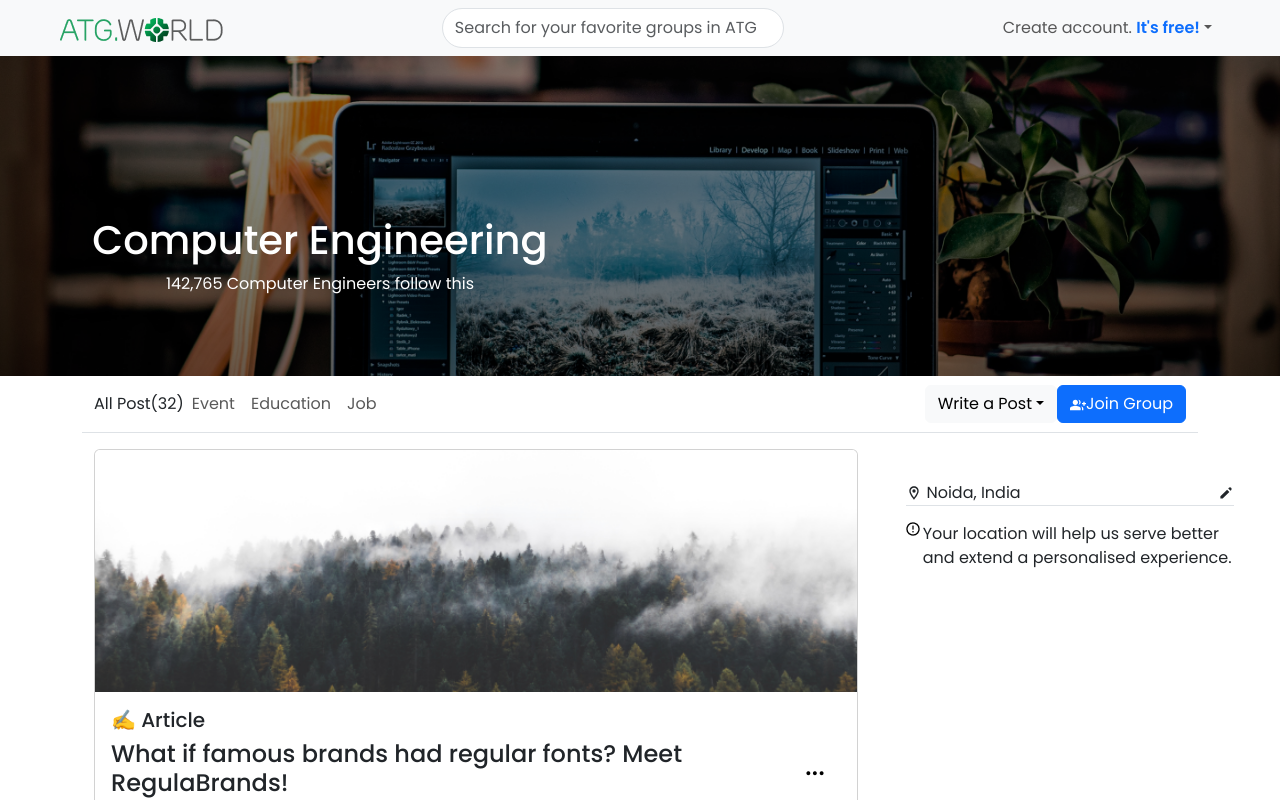
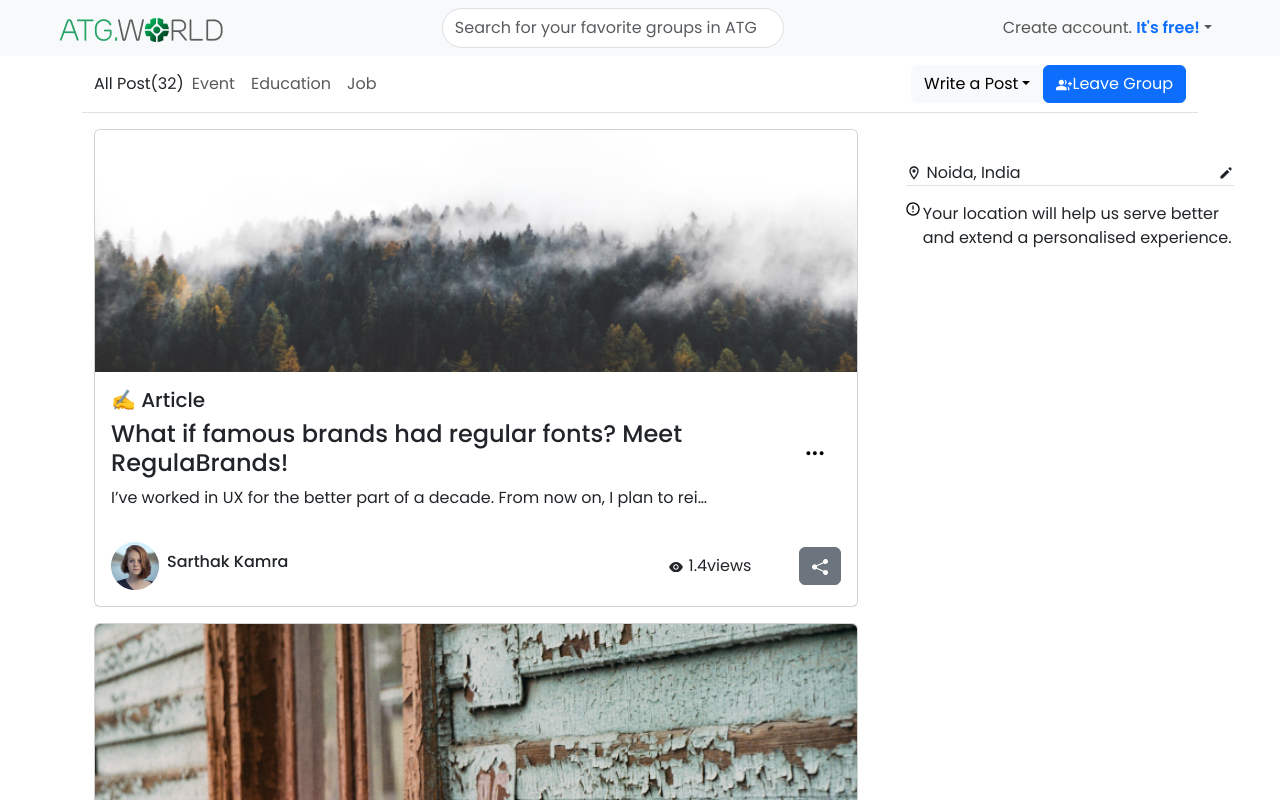
Before and after one commit to mrkamin/banao-social-media, a React (Create React App) app: page /signin in a window 1280 px wide. Shown: the top 800 px of the page. Built offline with nearby package versions, Linux system fonts and the light colour scheme.

Commit message:
Apply React Router

```diff
--- a/src/App.js
+++ b/src/App.js
@@ -1,15 +1,21 @@
+import React from "react";
+import { BrowserRouter as Router, Route, Routes } from "react-router-dom";
 import "./App.css";
-import Hero from "./components/Hero";
 import Popup from "./components/Popup";
-import HeroNav from "./components/HeroNav";
+import SignIn from "./components/SignIn";
+import Home from "./components/Home";
 
 function App() {
   return (
-    <div className="App position-relative">
-      <Popup />
-      <Hero />
-      <HeroNav />
-    </div>
+    <Router>
+      <div className="App position-relative">
+        <Popup />
+        <Routes>
+          <Route path="/" exact Component={Home} />
+          <Route path="/signin" Component={SignIn} />
+        </Routes>
+      </div>
+    </Router>
   );
 }
 
--- /dev/null
+++ b/src/components/Home.js
@@ -0,0 +1,14 @@
+import React from "react";
+import Hero from "./Hero";
+import HeroNav from "./HeroNav";
+
+const Home = () => {
+    return (
+        <>
+        <Hero />
+        <HeroNav />
+        </>
+    )
+}
+
+export default Home;
--- a/src/components/Popup.js
+++ b/src/components/Popup.js
@@ -1,4 +1,5 @@
 import React, { useState } from "react";
+import { Link } from "react-router-dom";
 import { GrFormClose } from "react-icons/gr";
 import Header from "./Header";
 import IMG from "./assets/Group 3.png";
@@ -60,12 +61,13 @@ const Popup = () => {
                           placeholder="password"
                         />
                       </div>
-                      <button
+                      <Link
+                        to="/signin"
                         type="submit"
                         class="btn btn-primary rounded-pill w-100"
                       >
                         Sign In
-                      </button>
+                      </Link>
                     </div>
                     <div className="d-flex flex-column gap-2">
                       <button type="submit" class="btn border w-100">
@@ -171,12 +173,13 @@ const Popup = () => {
                   <div className="p-2">
                     <p>
                       Already have an account?{" "}
-                      <span className="text-primary fw-bold">
-                        Sign In
-                      </span>
+                      <span className="text-primary fw-bold">Sign In</span>
                     </p>
                     <img src={IMG} alt="photosinup" />
-                    <p>By signing up, you agree to our Terms & conditions, Privacy policy</p>
+                    <p>
+                      By signing up, you agree to our Terms & conditions,
+                      Privacy policy
+                    </p>
                   </div>
                 </div>
               </div>
--- /dev/null
+++ b/src/components/SignIn.js
@@ -0,0 +1,87 @@
+import React from "react";
+import { MdGroupAdd } from "react-icons/md";
+import Feed from "./Feed";
+
+const SignIn = () => {
+  return (
+    <div className="container">
+      <nav class="navbar navbar-expand-lg border-bottom position-relative">
+        <div class="container-fluid">
+          <a class="nav-link active" href="#">
+            All Post(32)
+          </a>
+          <button
+            class="navbar-toggler dropdown-toggle"
+            type="button"
+            data-bs-toggle="collapse"
+            data-bs-target="#navbarSupportedConten"
+            aria-controls="navbarSupportedConten"
+            aria-expanded="false"
+            aria-label="Toggle navigation"
+          >
+            <span class="">Filters: All</span>
+          </button>
+          <div
+            className="collapse navbar-collapse rounded-2 heronav"
+            id="navbarSupportedConten"
+          >
+            <ul class="navbar-nav me-auto mb-2 mb-lg-0 ">
+              <li class="nav-item">
+                <a class="nav-link " href="#">
+                  Event
+                </a>
+              </li>
+              <li class="nav-item">
+                <a class="nav-link " href="#">
+                  Education
+                </a>
+              </li>
+              <li class="nav-item">
+                <a class="nav-link " href="#">
+                  Job
+                </a>
+              </li>
+            </ul>
+            <div class="gap-2">
+              <div class="dropdown">
+                <button
+                  class="btn btn-light dropdown-toggle"
+                  type="button"
+                  id="dropdownMenuButton"
+                  data-bs-toggle="dropdown"
+                  aria-expanded="false"
+                >
+                  Write a Post
+                </button>
+                <ul class="dropdown-menu " aria-labelledby="dropdownMenuButton">
+                  <li>
+                    <a class="dropdown-item" href="#">
+                      Image
+                    </a>
+                  </li>
+                  <li>
+                    <a class="dropdown-item" href="#">
+                      Video
+                    </a>
+                  </li>
+                  <li>
+                    <a class="dropdown-item" href="#">
+                      Post
+                    </a>
+                  </li>
+                </ul>
+              </div>
+            </div>
+          </div>
+          <button class="btn btn-primary joingroup" type="button">
+            <MdGroupAdd />
+            Leave Group
+          </button>
+        </div>
+      </nav>
+      <Feed />
+    </div>
+  );
+};
+
+export default SignIn;
```
Lines whose indentation alone changed are shown as unchanged.
